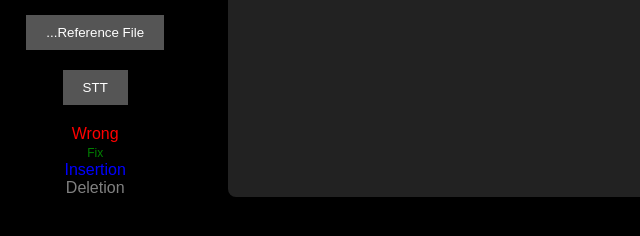
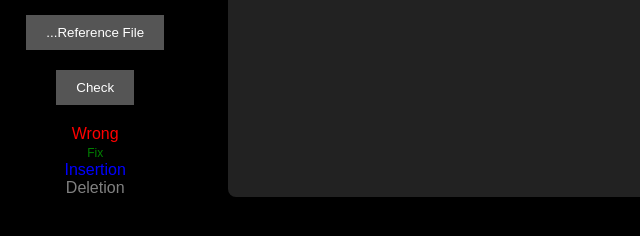
Before and after one commit to konnir/rtl_wer_visualizer, a plain HTML site: page static/index.html in a window 1280 px wide. Shown: the part 388-624 px from the top of the page, 0-640 px from the left. Drawn offline with Linux system fonts and the light colour scheme.

Commit message:
Adding support for Hypothesis textual file - minor caption

```diff
--- a/static/index.html
+++ b/static/index.html
@@ -39,7 +39,7 @@
             <button id="reference-file-btn">Reference File...</button>
             <input type="file" id="reference-file-input" accept=".txt" style="display: none;">
 
-            <button id="check-btn">STT</button>
+            <button id="check-btn">Check</button>
 
             <div class="legend">
                 <p><span class="wrong">Wrong</span></p>
```
